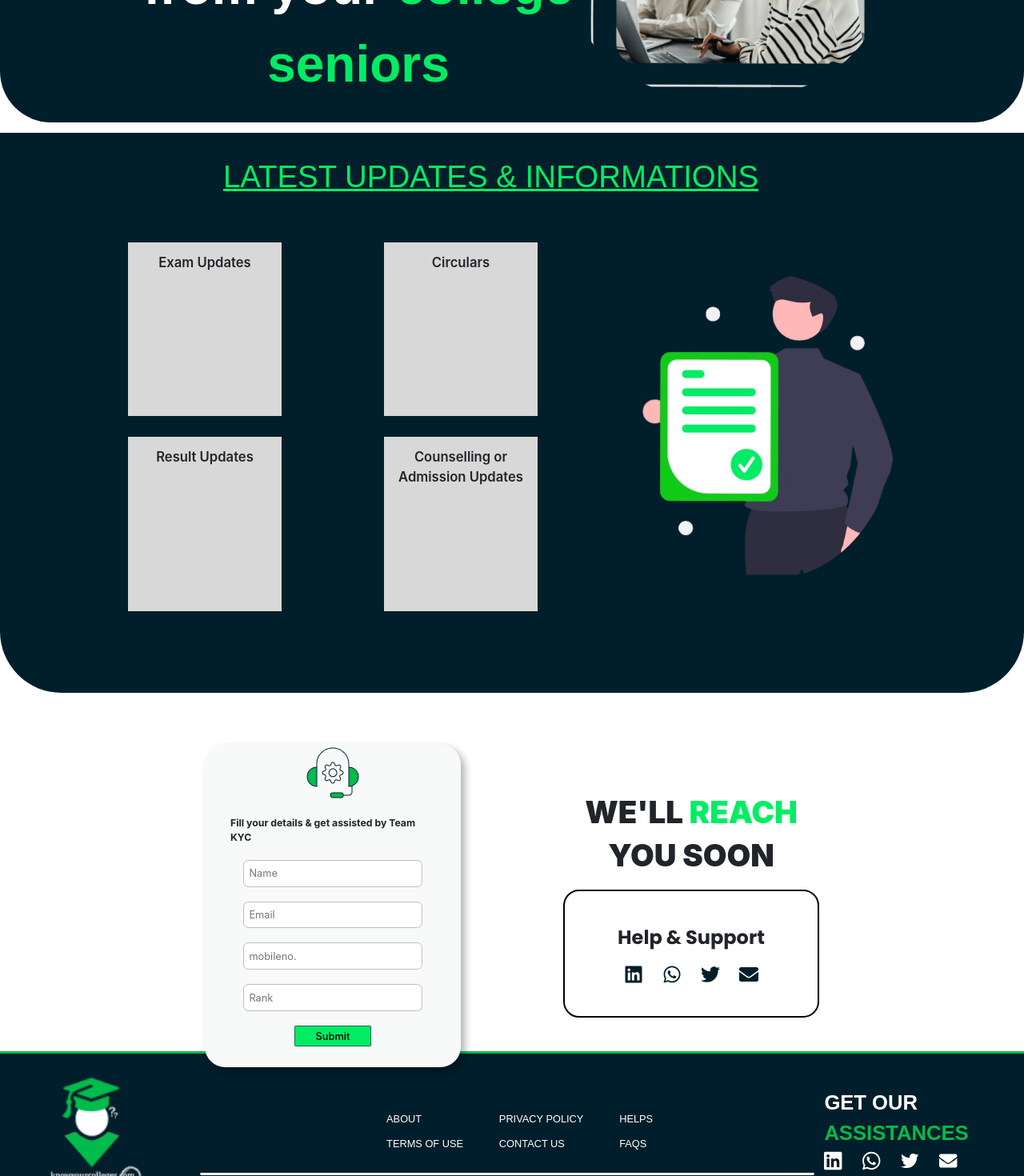
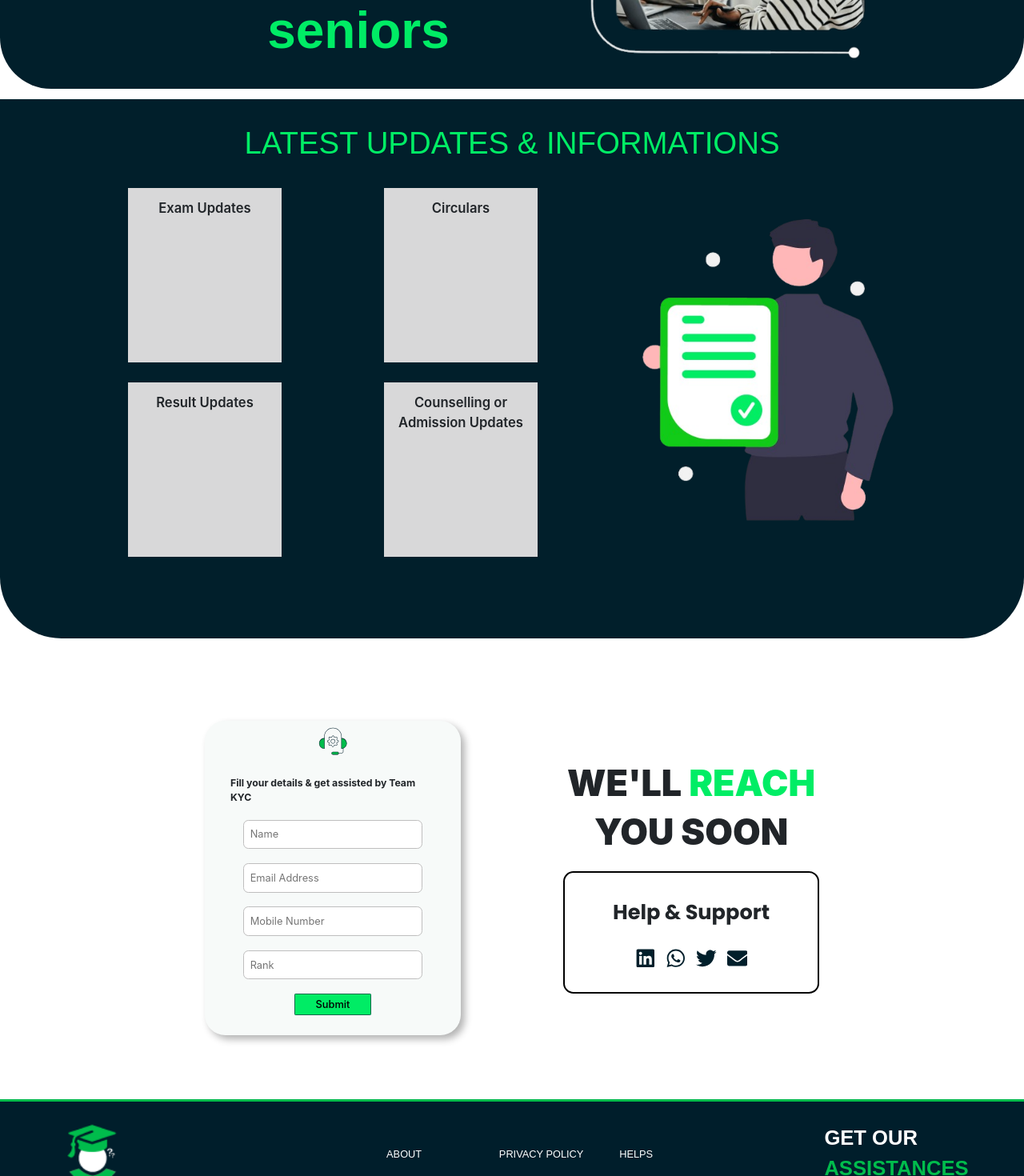
Before and after one commit to aditya123473892/kyc_repo, a React (Create React App) app: page / in a window 1280 px wide. Shown: the part 1320-2790 px from the top of the page at 80% size. Built offline with nearby package versions, Linux system fonts and the light colour scheme.

Commit message:
some changes

```diff
--- a/src/Components/Nav.css
+++ b/src/Components/Nav.css
@@ -4,7 +4,7 @@
     align-items: center;
     width: 100%;
     position: sticky;
-    padding: 15px;
+    /* padding: 15px; */
     color: rgb(0, 237, 100);
     cursor: pointer;
 }
@@ -41,15 +41,12 @@
     border-radius: 12px;
     padding-top: 20px;
     text-decoration: none;
-    padding-bottom: 20px;
+    /* padding-bottom: 20px; */
     color: white;
     font-size: larger;
 }
 .nav-link:hover{
-    background-color:rgb(0, 237, 100) ;
-    color: black;
-
-
+    color:rgb(0, 237, 100);
 
 }
 .button{
@@ -104,7 +101,6 @@
 
     }
 }
-
 .nav ul.open{
     display: none;
 }
@@ -131,8 +127,7 @@
     border-radius: 5px; /* Add some border radius for rounded corners */
 }
 .menubutton{
-
-    height: 20px;
+    height: 25px;
     width: 40px;
 }
 
--- a/src/Components/footer.css
+++ b/src/Components/footer.css
@@ -18,7 +18,7 @@
 .image_ img{
     max-width: fit-content;
     width:15vw;
-    height: 15vw;
+    height: 12.5vw;
     padding-top:1.5vw;
     /* height:100%;  */
 }
@@ -92,7 +92,6 @@
     font-size:2vw;
     gap:2vw;
 }
-
 .icon .social-icons{
     display: flex;
     justify-content: center;
@@ -109,7 +108,7 @@
 .contact-info{
     gap:1vw;
     height:5vh;
-    padding:2.5vw;
+    /* padding:2.5vw; */
     font-size:1vw;
     color:white;
     width:100vw;
@@ -153,7 +152,6 @@
         /* height:100%;  */
     }
 }
-
 .social-icons{
     width:13vw;
     display:flex;
--- a/src/Components/home.css
+++ b/src/Components/home.css
@@ -12,6 +12,7 @@
     margin-bottom: 1vw;
     /* background-color: black;  */
     margin-top: 0px;
+    overflow-x: hidden  ;
 }
 .flex_1{
     display:flex;
--- a/src/Components/team.css
+++ b/src/Components/team.css
@@ -33,18 +33,19 @@
 }
 .box_2{
     width: 70vw;
-    height: 23vw;
+    max-height: 24vw;
     border: 0.2vw solid white;
     border-radius: 4vw;
     align-items: center;
     justify-content: center;
+    box-sizing:border-box;
 }
 .info_2{
     align-items: flex-start;
     justify-content: flex-end;
-    gap: 0.4vw;
+    gap: 0vw;
     width: 40vw;
-    /* height: 19vw; */
+    /* max-height: 10vw; */
     color: white;
     padding-left: 8vw;
 }
@@ -67,35 +68,76 @@
 .image_3{
     position: absolute;
     left: 9.2vw;
-    top: 15.5vw;
+    top: 21vw;
 }
 .image_4{
     position: absolute;
     left: 9.2vw;
-    top: 45.5vw;
+    top: 52vw;
 
 }
 .image_5{
     position: absolute;
     left: 9.2vw;
-    top: 75.5vw;
+    top: 81vw;
 }
 .image_6{
     position: absolute;
     left: 9.2vw;
-    top: 105.5vw;
+    top: 110.5vw;
 }
-img{
+.box_2 img{
     border-radius: 50%;
 
 }
-@media(max-width:530px){
+@media(max-width:1024px){
+    .image_3{
+        position: absolute;
+        top: 16.7%;
+        left: 8.8%;
+    }
+    .image_4{
+        position: absolute;
+        left: 8.8%;
+        top: 38.5%;
+
+    }
+    .image_5{
+        position: absolute;
+        left: 8.8%;
+        top: 60.7%;
+    }
+    .image_6{
+        position: absolute;
+        left: 8.8%;
+        top: 82.7%;
+    }
+}
+@media(max-width:768px){
+    .image_3{
+        position: absolute;
+        left: 9.2%;
+        top: 16%;
+    }
+    .image_4{
+        position: absolute;
+        left: 9.2%;
+        top: 37.8%;
+
+    }
+    .image_5{
+        position: absolute;
+        left: 9.2%;
+        top: 60.2%;
+    }
+}
+@media(max-width:500px){
+    .box_2 img{
+        display: none;
+    }
     .info_2{
         width: auto;
         height: auto;
-    }
-    img{
-        display: none;
     }
 }
 @media(max-width:400px){
--- a/src/Screens/contactus.css
+++ b/src/Screens/contactus.css
@@ -15,10 +15,10 @@
   color: #01ED65;
 }
 .container_8{
-  margin-top: 5vw;
+  margin-top: 8vw;
   align-items: center;
   justify-content: center;
-  height: 30vw;
+  height: 37vw;
 }
 .contactme{
   gap: 10vw;
@@ -31,6 +31,10 @@
   box-shadow: 5px 5px 10px rgba(0, 0, 0, 0.3);
   border-radius: 2vw;
 }
+.form_8 svg{
+  width: 3vw;
+  height: 4vw;
+}
 .form_8 p{
   font-size: 0.96vw;
   margin: 0;
@@ -39,9 +43,8 @@
   width: 80%;
 }
 .form_8 input{
-
-  padding: 0.5vw;
-  padding-right: 2vw;
+  padding: 0.6vw;
+  padding-right: 2.5vw;
   font-size: 1vw;
   color: #808080;
   border-radius: 0.5vw;
@@ -57,7 +60,7 @@
 }
 .content_8 h1{
   font-weight: 1000;
-  font-size: 3vw;
+  font-size: 3.5vw;
 }
 input[type="submit"]{
   background-color: #00EC65;
@@ -81,16 +84,33 @@ input[type="Number"]::-webkit-outer-spin-button
   margin-top: 1vw;
   border:2px solid black;
   width:25vw;
-  height:20vh;
-  border-radius:20px;
+  height:12vw;
+  border-radius:1vw;
   flex-direction: column;
 }
 
 .linksOfContact p{
-  font-size:1.5rem;
+  font-size:2vw;
   font-family: 'Poppins', sans-serif;
   font-weight: 600;
+  margin-bottom: 2vw;
 }
 .n1{
-  gap:1.5rem;
+  gap: 1vw;
 }
+@media(max-width:425px){
+  .form_8{
+    width: 37%;
+  }
+  .container_8{
+    height: 49vw;
+  }
+}
+@media(max-width:375px){
+  .form_8{
+    width: 40%;
+  }
+  .form_8 input{
+    width: 90%;
+  }
+}
--- a/src/Screens/contactus.jsx
+++ b/src/Screens/contactus.jsx
@@ -79,13 +79,13 @@ export default function Contactme() {
           <input type="text" placeholder="Name" />
           <input
             type="email"
-            placeholder="Email"
+            placeholder="Email Address"
             value={email}
             onChange={(e) => setEmail(e.target.value)}
           />
           <input
             type="number"
-            placeholder="mobileno."
+            placeholder="Mobile Number"
             value={mobileno}
             onChange={(e) => setMobileno(e.target.value)}
           />
@@ -100,10 +100,10 @@ export default function Contactme() {
           <div className="linksOfContact flex_8">
             <p>Help & Support</p>
             <div className="n1 flex_8">
-              <FaLinkedin color="#011f2b" size="1.5rem" />
-              <FaWhatsapp color="#011f2b" size="1.5rem" />
-              <FaTwitter color="#011f2b" size="1.5rem" />
-              <FaEnvelope color="#011f2b" size="1.5rem" />
+              <FaLinkedin color="#011f2b" size="2vw" />
+              <FaWhatsapp color="#011f2b" size="2vw" />
+              <FaTwitter color="#011f2b" size="2vw" />
+              <FaEnvelope color="#011f2b" size="2vw" />
             </div>
           </div>
         </div>
--- a/src/Screens/members.css
+++ b/src/Screens/members.css
@@ -1,54 +1,58 @@
 .centered-names {
-  text-align: center;
-  background-color: #011F2B;
+  background-color: #031922;
   width: 100vw;
   color: #FFFFFF;
-  padding: 2vw; /* Adjust padding */
-  margin-bottom: 0vw; /* Adjust margin */
+  padding: 2vw;
+  margin-bottom: 0vw;
+  display: flex;
+  align-items: center;
+  justify-content: center;
+  flex-direction: column;
 }
-
 .team-box {
-  background-color: #001F2B;
-  border: 0.5vw solid #ffffff; /* Adjust border size */
-  border-radius: 15vw; /* Adjust border radius */
-  padding: 3vw; /* Adjust padding */
-  margin-bottom: 3vw; /* Adjust margin */
+  background-color: #031922;
+  border: 0.5vw solid #ffffff;
+  border-radius: 15vw;
+  padding: 1vw;
+  margin: 3vw 0vw;
+  display: flex;
+  align-items: center;
+  justify-content: center;
+  flex-direction: column;
+  width: 90vw;
   box-shadow: 0 0 5px rgba(0, 0, 0, 0.5);
 }
 
 .heading {
-  font-size: 4vw; /* Adjust font size */
+  font-size: 4vw;
   font-weight: bold;
-  margin: 0 auto;
-  margin-bottom: 2vw; /* Adjust margin */
+  width: 100vw;
+  text-align: center;
   color: #01ED65;
-  text-decoration: underline;
-  text-align: center;
 }
 
 .label {
-  margin-top: 3vw; /* Adjust margin */
+  margin-top: 3vw;
 }
 
 .graphnames,
 .devnames,
 .contnames {
-  font-size: 2vw; /* Adjust font size */
+  font-size: 2vw;
   line-height: 1.5;
 }
 
-/* Media query for mobile view */
 @media (max-width: 320px) {
   .centered-names {
-    padding: 3vw; /* Adjust padding */
-    margin-bottom: 3vw; /* Adjust margin */
+    padding: 3vw;
+    margin-bottom: 3vw;
   }
 
   .team-box {
-    border: 0.5vw solid #01ED65; /* Adjust border size */
-    border-radius: 6vw; /* Adjust border radius */
-    padding: 2vw; /* Adjust padding */
-    margin-bottom: 2vw; /* Adjust margin */
+    border: 0.5vw solid #01ED65;
+    border-radius: 6vw;
+    padding: 2vw;
+    margin-bottom: 2vw;
     box-shadow: 0 0 5px rgba(0, 0, 0, 0.5);
   }
 
@@ -64,6 +68,10 @@
   .graphnames,
   .devnames,
   .contnames {
-    font-size: 1.5vw; /* Adjust font size */
+    font-size: 1.5vw;
   }
 }
+
+.heading{
+  margin:0px !important;
+}
--- a/src/Screens/members.jsx
+++ b/src/Screens/members.jsx
@@ -5,7 +5,7 @@ export const Mem = () => {
   return (
     <div className="centered-names">
       <div className="team-box">
-        <div className="heading" align="center"><br></br>Graphics And Designing Team</div>
+        <div className="heading">Graphics And Designing Team</div>
         <div className="label">
           <p className="graphnames">
             Ananya Srivastava
@@ -27,7 +27,7 @@ export const Mem = () => {
           <p className="devnames">
             Aditya Thakur
             <br />
-            Yashika Mehndiratt
+            Yashika Mehndiratta
             <br />
             Anuj Mishra
           </p>
```
